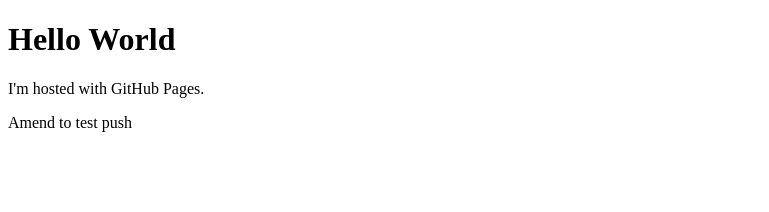
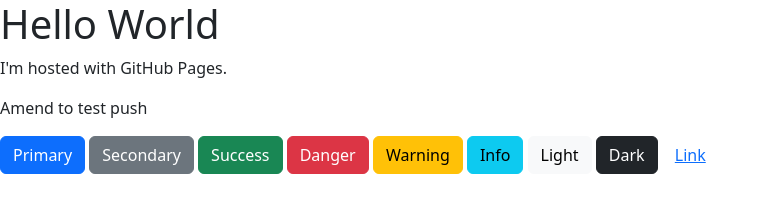
Before and after one commit to ckb4b/ckb4b.github.io, a plain HTML site: page index.html in a window 1280 px wide. Shown: the whole page, without its empty margins (0-769 px from the left). Drawn offline with nearby package versions, Linux system fonts and the light colour scheme.

Commit message:
Added buttons
Added buttons for styling

```diff
--- a/index.html
+++ b/index.html
@@ -1,8 +1,23 @@
 <!DOCTYPE html>
 <html>
+<head>
+<!-- BOOTSTRAP CODE-->
+<link href="https://cdn.jsdelivr.net/npm/bootstrap@5.3.0-alpha1/dist/css/bootstrap.min.css" rel="stylesheet" integrity="sha384-GLhlTQ8iRABdZLl6O3oVMWSktQOp6b7In1Zl3/Jr59b6EGGoI1aFkw7cmDA6j6gD" crossorigin="anonymous">
+<script src="https://cdn.jsdelivr.net/npm/bootstrap@5.3.0-alpha1/dist/js/bootstrap.bundle.min.js" integrity="sha384-w76AqPfDkMBDXo30jS1Sgez6pr3x5MlQ1ZAGC+nuZB+EYdgRZgiwxhTBTkF7CXvN" crossorigin="anonymous"></script>
+</head>
 <body>
 <h1>Hello World</h1>
 <p>I'm hosted with GitHub Pages.</p>
 <p>Amend to test push</p>
+<button type="button" class="btn btn-primary">Primary</button>
+<button type="button" class="btn btn-secondary">Secondary</button>
+<button type="button" class="btn btn-success">Success</button>
+<button type="button" class="btn btn-danger">Danger</button>
+<button type="button" class="btn btn-warning">Warning</button>
+<button type="button" class="btn btn-info">Info</button>
+<button type="button" class="btn btn-light">Light</button>
+<button type="button" class="btn btn-dark">Dark</button>
+
+<button type="button" class="btn btn-link">Link</button>
 </body>
 </html>
```
